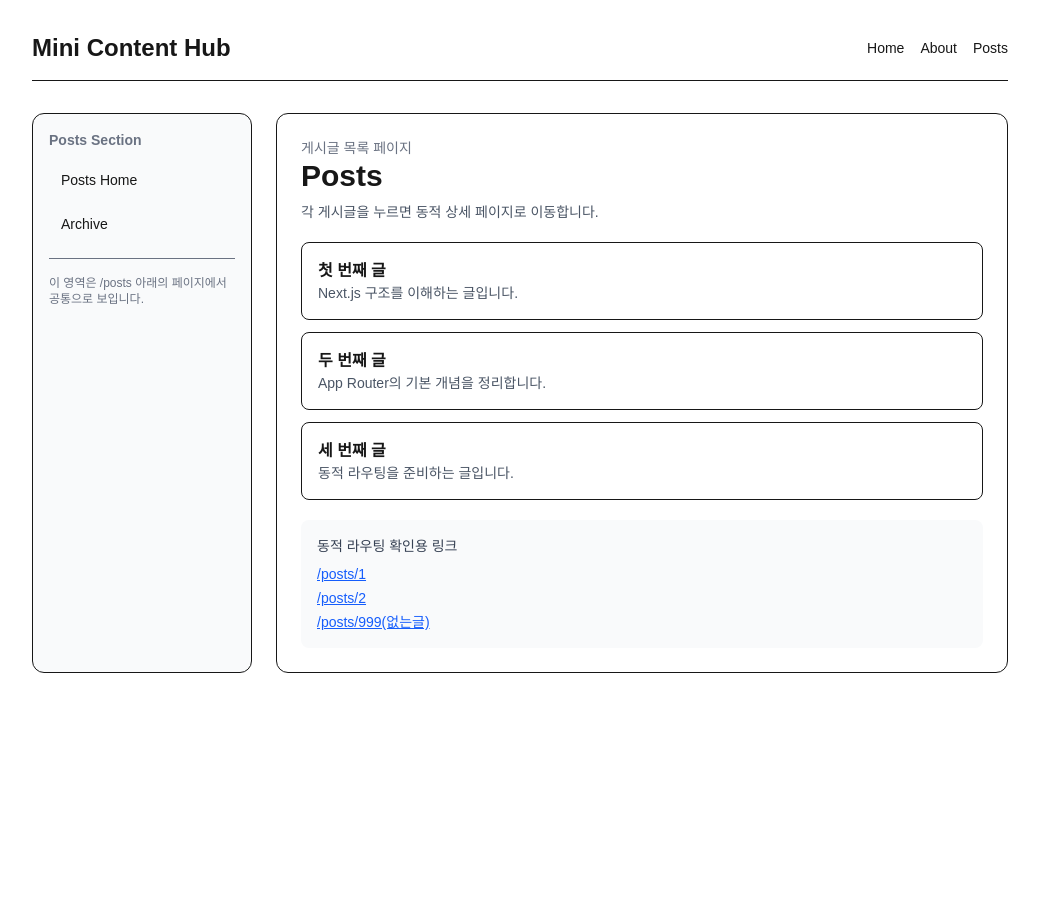
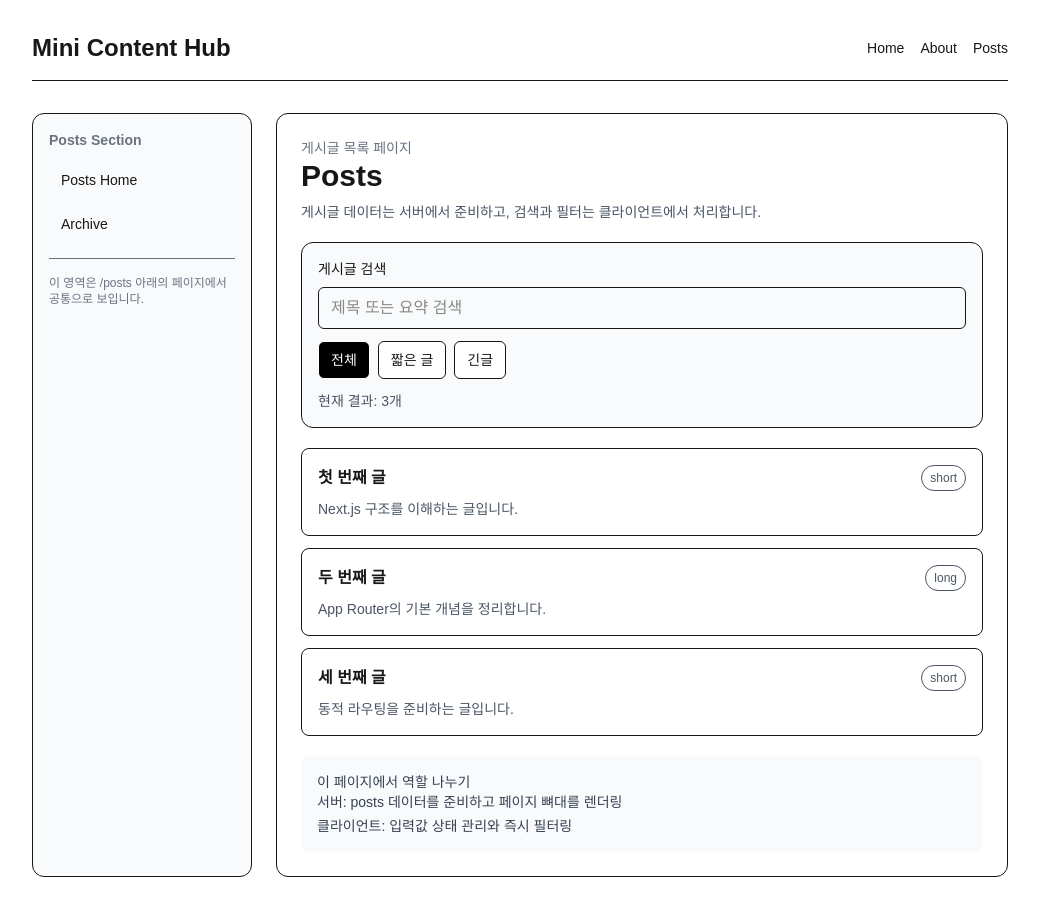
Before and after one commit to KR1023/mini-content-hub, a Next.js app: page /posts in a window 1280 px wide. Shown: the whole page, without its empty margins (120-1159 px from the left). Before the commit the page ends 800 px from the top, so only its background shows below. Built offline with nearby package versions, Linux system fonts and the light colour scheme.

Commit message:
4. Server Component와 Client Component

```diff
--- /dev/null
+++ b/app/posts/_components/posts-search.tsx
@@ -0,0 +1,90 @@
+'use client'
+
+import Link from 'next/link'
+import { useMemo, useState } from 'react'
+import type { Post } from '../_lib/posts'
+
+type FilterType = 'all' | 'short' | 'long'
+
+type PostsSearchProps = {
+    posts: Post[]
+}
+
+export default function PostsSearch({posts}: PostsSearchProps){
+    const [keyword, setKeyword] = useState('')
+    const [filter, setFilter] = useState<FilterType>('all')
+
+    const filteredPosts = useMemo(() => {
+        return posts.filter(post => {
+            const matchesKeyword =
+                post.title.toLowerCase().includes(keyword.toLowerCase()) ||
+                post.summary.toLowerCase().includes(keyword.toLowerCase())
+
+            const matchesFilter = filter === 'all' ? true : post.category === filter
+
+            return matchesKeyword && matchesFilter
+        })
+    }, [posts, keyword, filter])
+
+    return (
+        <section className="space-y-5">
+            <div className="space-y-3 rounded-xl border bg-gray-50 p-4">
+                <div>
+                    <label htmlFor="keyword" className="mb-2 block text-sm font-medium">게시글 검색</label>
+                    <input type="text"
+                           id="keyword"
+                           value={keyword}
+                           onChange={e => setKeyword(e.target.value)}
+                           placeholder="제목 또는 요약 검색"
+                           className="w-full rounded-md border px-3 py-2 outline-none"
+                    />
+                </div>
+
+                <div className="flex flex-wrap gap-2">
+                    <button onClick={() => setFilter('all')}
+                    className={`rounded-md px-3 py-2 text-sm ${
+                        filter === 'all' ? 'border bg-black text-white' : 'border bg-white'
+                    }`}>
+                        전체
+                    </button>
+                    <button
+                        onClick={() => setFilter('short')}
+                        className={`rounded-md px-3 py-2 text-sm ${
+                            filter === 'short' ? 'border bg-black text-white' : 'border bg-white'
+                        }`}
+                    >
+                        짧은 글
+                    </button>
+                    <button
+                        onClick={() => setFilter('long')}
+                        className={`rounded-md px-3 py-2 text-sm ${
+                            filter === 'long' ? 'border bg-black text-white' : 'border bg-white'
+                        }`}
+                    >
+                        긴글
+                    </button>
+                </div>
+
+                <p className="text-sm text-gray-600">현재 결과: {filteredPosts.length}개</p>
+            </div>
+
+            <ul className="space-y-3">
+                {filteredPosts.map(post => (
+                    <li key={post.id} className="rounded-lg border p-4">
+                        <Link href={`/posts/${post.id}`} className="block">
+                            <div className="mb-2 flex items-center justify-between gap-3">
+                                <h3 className="font-semibold hover:underline">{post.title}</h3>
+                                <span className="rounded-full border px-2 py-1 text-xs text-gray-600">{post.category}</span>
+                            </div>
+                            <p className="text-sm text-gray-600">{post.summary}</p>
+                        </Link>
+                    </li>
+                ))}
+            </ul>
+
+            {filteredPosts.length === 0 && (
+                <div className="rounded-lg border border-dashed p-6 text-sm text-gray-600">검색 결과가 없습니다.</div>
+            )}
+        </section>
+    )
+}
--- a/app/posts/_lib/posts.tsx
+++ b/app/posts/_lib/posts.tsx
@@ -3,6 +3,7 @@ export type Post = {
     title: string
     summary: string
     content: string
+    category: 'short' | 'long'
 }
 
 export const posts: Post[] = [
@@ -10,19 +11,22 @@ export const posts: Post[] = [
         id: '1',
         title: '첫 번째 글',
         summary: 'Next.js 구조를 이해하는 글입니다.',
-        content: '이 글은 Mini Content Hub의 첫 번째 상세 페이지입니다. 이제부터 /posts/1 같은 경로를 하나의 동적 파일에서 처리하게 됩니다.'
+        content: '이 글은 Mini Content Hub의 첫 번째 상세 페이지입니다. 이제부터 /posts/1 같은 경로를 하나의 동적 파일에서 처리하게 됩니다.',
+        category: 'short'
     },
     {
         id: '2',
         title: '두 번째 글',
         summary: 'App Router의 기본 개념을 정리합니다.',
-        content: 'App Router에서는 파일과 폴더 구조가 URL 구조가 됩니다. [id] 폴더는 바뀌는 경로 조각을 받는 자리입니다.'
+        content: 'App Router에서는 파일과 폴더 구조가 URL 구조가 됩니다. [id] 폴더는 바뀌는 경로 조각을 받는 자리입니다.',
+        category: 'long'
     },
     {
         id: '3',
         title: '세 번째 글',
         summary: '동적 라우팅을 준비하는 글입니다.',
-        content: '상세 페이지가 생기면 목록과 상세가 연결됩니다. 이후 단계에서는 metadata, 렌더링 방식, not-found 처리도 더 깊게 다룹니다.'
+        content: '상세 페이지가 생기면 목록과 상세가 연결됩니다. 이후 단계에서는 metadata, 렌더링 방식, not-found 처리도 더 깊게 다룹니다.',
+        category: 'short'
     },
 ]
 
--- a/app/posts/page.tsx
+++ b/app/posts/page.tsx
@@ -1,4 +1,4 @@
-import Link from 'next/link'
+import PostsSearch from './_components/posts-search'
 import { posts } from './_lib/posts'
 
 export default function PostsPage(){
@@ -7,28 +7,17 @@ export default function PostsPage(){
             <div>
                 <p className="text-sm text-gray-500">게시글 목록 페이지</p>
                 <h2 className="text-3xl font-bold">Posts</h2>
-                <p className="mt-2 text-sm text-gray-600">각 게시글을 누르면 동적 상세 페이지로 이동합니다.</p>
+                <p className="mt-2 text-sm text-gray-600">게시글 데이터는 서버에서 준비하고, 검색과 필터는 클라이언트에서 처리합니다.</p>
             </div>
 
-
-            <ul className="space-y-3">
-                {posts.map(post => (
-                    <li key={post.id} className="rounded-lg border p-4">
-                        <Link href={`/posts/${post.id}`} className="block">
-                            <h3 className="font-semibold">{post.title}</h3>
-                            <p className="text-sm text-gray-600">{post.summary}</p>
-                        </Link>
-                    </li>
-                ))}
-            </ul>
+            <PostsSearch posts={posts} />
 
             <div className="rounded-lg bg-gray-50 p-4 text-sm text-gray-700">
-                <p className="mb-2 font-medium">동적 라우팅 확인용 링크</p>
-                <div className="flex flex-col gap-1">
-                    <Link href="/posts/1" className="text-blue-600 underline">/posts/1</Link>
-                    <Link href="/posts/2" className="text-blue-600 underline">/posts/2</Link>
-                    <Link href="/posts/999" className="text-blue-600 underline">/posts/999(없는글)</Link>
-                </div>
+                <p className="font-medium">이 페이지에서 역할 나누기</p>
+                <ul className="flex flex-col gap-1">
+                    <li>서버: posts 데이터를 준비하고 페이지 뼈대를 렌더링</li>
+                    <li>클라이언트: 입력값 상태 관리와 즉시 필터링</li>
+                </ul>
             </div>
         </section>
     )
```
